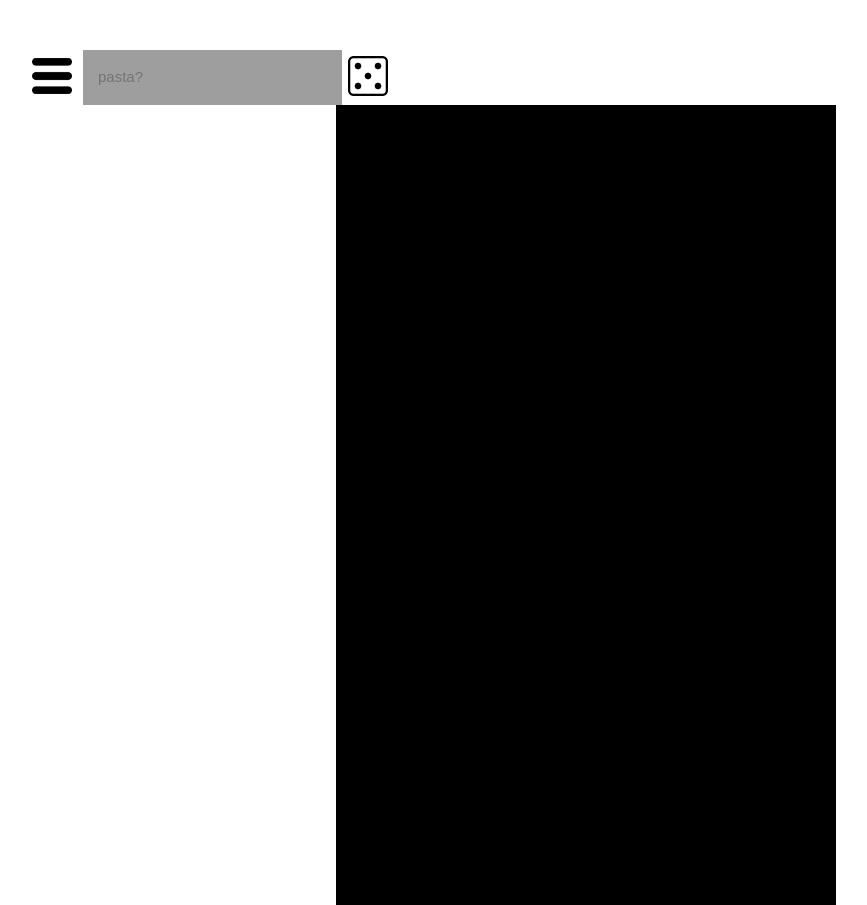
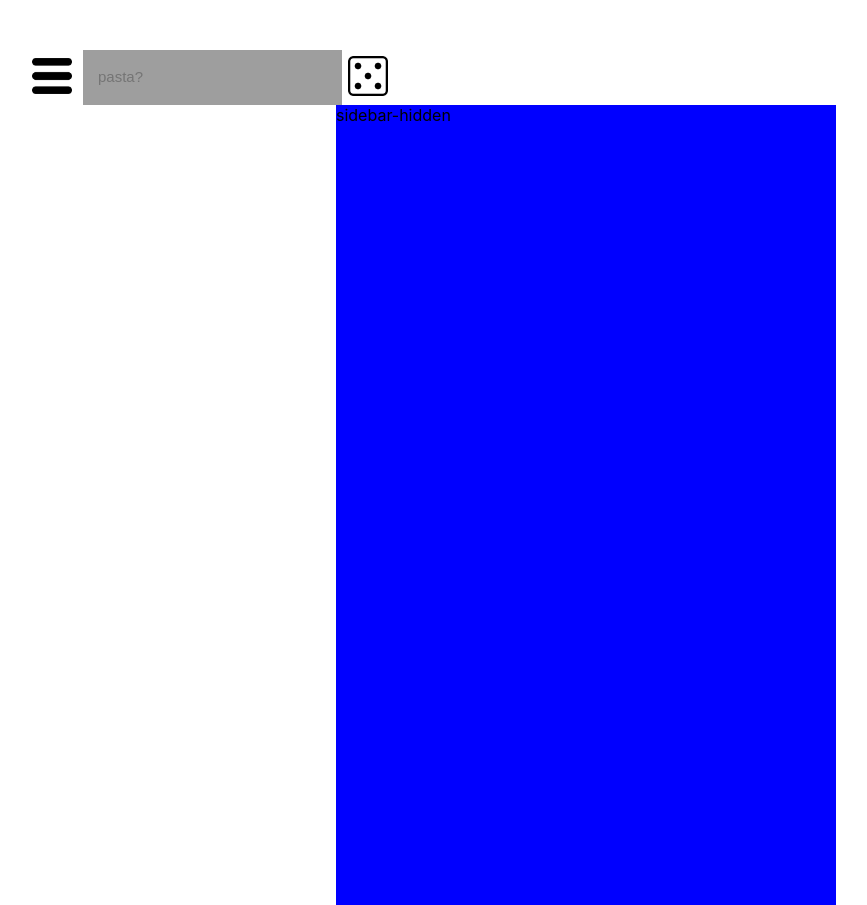
Before and after one commit to Zephyrtmh/WhatoEat, a React (Create React App) app: page / in a window 1280 px wide. Shown: the whole page, without its empty margins (54-921 px from the left). Built offline with nearby package versions, Linux system fonts and the light colour scheme; grey boxes are pictures that could not be loaded.

Commit message:
fixed menu click to change className of sidebar

```diff
--- a/src/App.css
+++ b/src/App.css
@@ -144,9 +144,16 @@ li {
   margin-bottom: 10px;
 }
 
-.sidebar-container {
-  background-color: black;
+.sidebar-extended {
+  background-color: green;
   height: 100vh;
   margin-left: 0px;
   width: 500px;
 }
+
+.sidebar-hidden {
+  background-color: blue;
+  height: 100vh;
+  margin-left: 0px;
+  width: 500px;
+}
--- a/src/App.js
+++ b/src/App.js
@@ -19,26 +19,27 @@ class App extends Component {
   }
 
   handleMenuClick() {
-    this.state.extended = !this.state.extended;
-    console.log(this.state.extended)
+    this.setState({extended: !this.state.extended});
+    console.log("state is changed " + this.state.extended);
   }
 
   render() {
+    console.log("app rendered")
     const shops = ["moshi store", "good food", "best food", "shit store", "another store", "food store", "running out of names"];
-
     return (
       <div className="App">
         <Navbar onClick={this.handleMenuClick}/>
         <body className="body-container">
+
           {/* <div className="shoplist-container">
             <Shoplist shops={shops}/>
           </div> */}
           {/* <div>
             <Map food={this.state.food != ''? this.state.food : this.state.placeholder}/>
           </div> */}
-          <div>
-            <Sidebar extended={this.state.extended} />
-          </div>
+
+          <Sidebar extended={this.state.extended} />
+
         </body>
 
       </div>
--- a/src/components/Sidebar.js
+++ b/src/components/Sidebar.js
@@ -4,17 +4,16 @@ import "./Sidebar.css";
 export default class Sidebar extends Component {
     constructor(props) {
         super(props);
-        this.state = {extended : props.extended}
     }
 
-
-
-
     render() {
-
+        let className = 'sidebar-hidden'
+        if (this.props.extended === true) {
+            className = 'sidebar-extended';
+        }
         return (
-        <div className="sidebar-container">
-            something
+        <div className={className}>
+            {className}
         </div>
         )
     }
```
